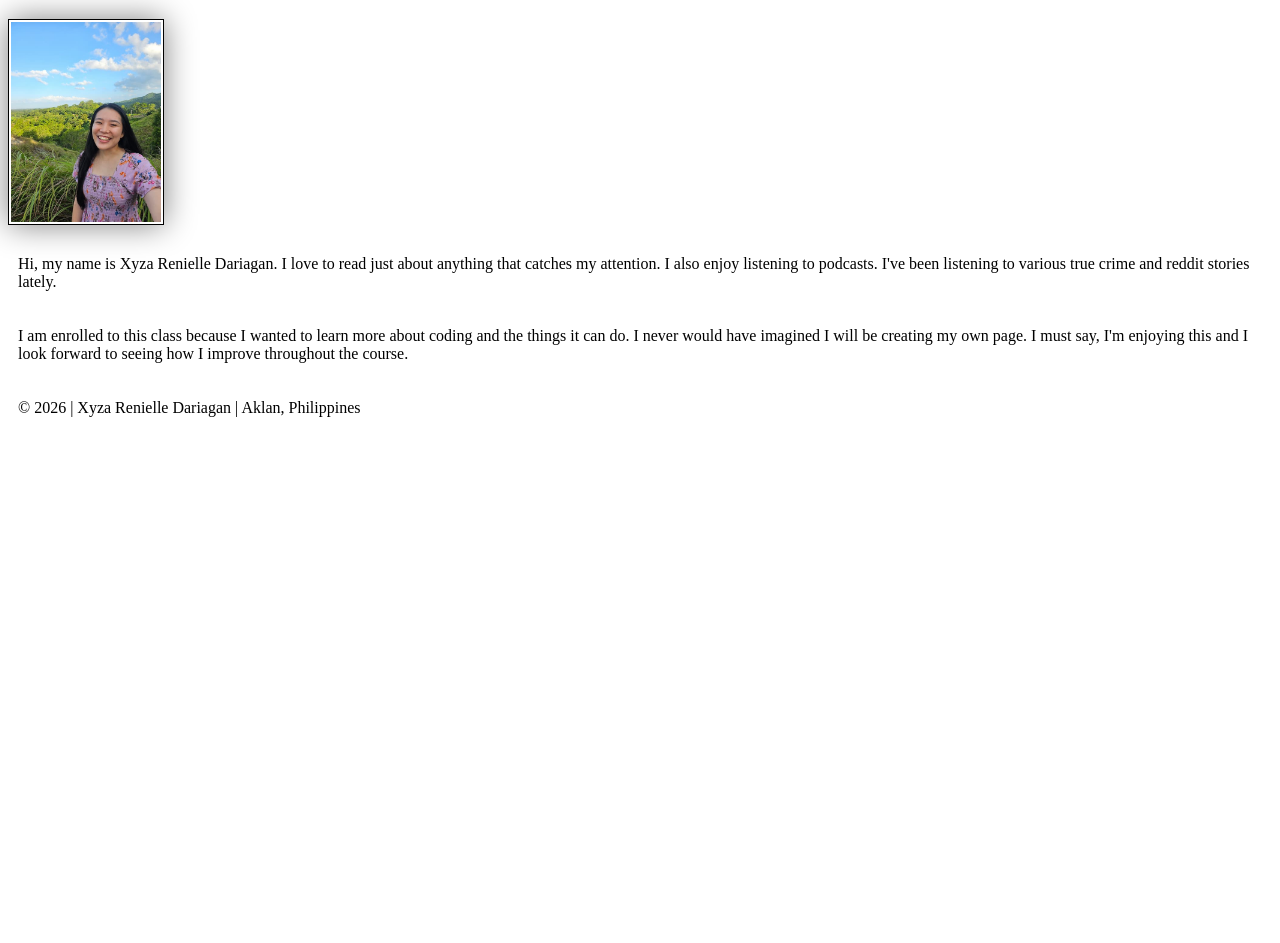
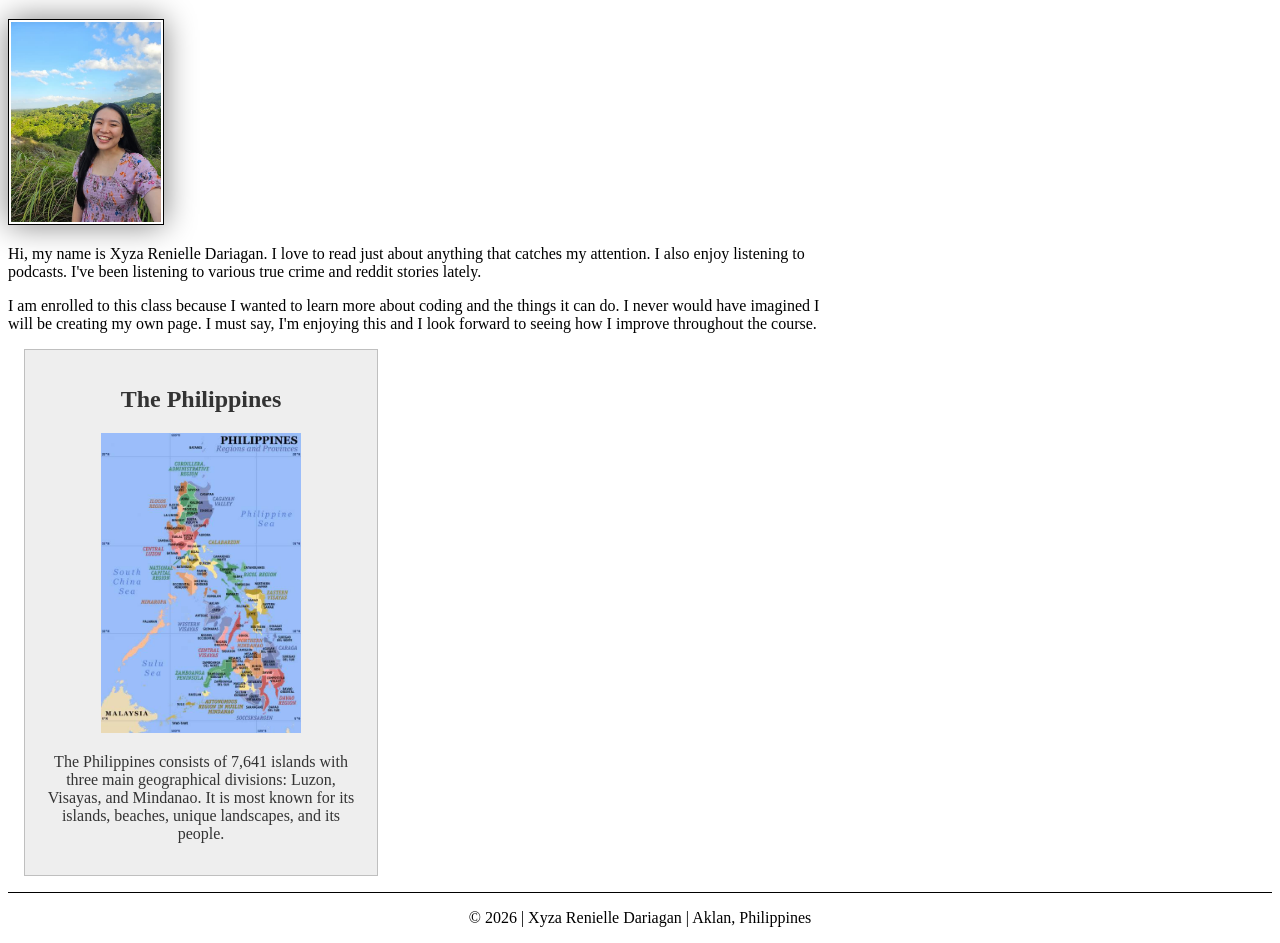
Before and after one commit to xyza-renielle/wdd130, a plain HTML site: page index.html in a window 1280 px wide. Shown: the part 125-1068 px from the top of the page. Before the commit the page ends 800 px from the top, so only its background shows below. Drawn offline with Linux system fonts and the light colour scheme.

Commit message:
Week02 Home Page Enhancement

```diff
--- a/index.html
+++ b/index.html
@@ -5,6 +5,8 @@
     <meta charset="UTF-8">
     <meta name="viewport" content="width=device-width, initial-scale=1.0">
     <title>Xyza Renielle Dariagan | WDD 130</title>
+    <meta name="description" content="Xyza Renielle Dariagan's WDD 130 Home Page">
+    <meta name="author" content="Xyza Renielle Dariagan">
     <link rel="stylesheet" href="styles/styles.css">
 </head>
 
@@ -26,6 +28,13 @@
             can do. I never would have imagined I will be creating my own page. I must say,
             I'm enjoying this and I look forward to seeing how I improve throughout the course.</p>
     </main>
+    <aside>
+        <h2>The Philippines</h2>
+        <img src="images/philippines.jpg" alt="The Philippine Islands">
+        <p>The Philippines consists of 7,641 islands with three main geographical divisions: Luzon,
+            Visayas, and Mindanao. It is most known for its islands, beaches, unique landscapes, and
+            its people.</p>
+    </aside>
     <footer>
         <p>© 2026 | Xyza Renielle Dariagan | Aklan, Philippines</p>
     </footer>
--- a/styles/styles.css
+++ b/styles/styles.css
@@ -13,7 +13,7 @@ h1 {
     color: darkblue;
 }
 
-img {
+main img {
     width: 150px;
     height: auto;
     border: 1px solid black;
@@ -22,5 +22,31 @@ img {
 }
 
 p {
-    padding: 10px;
+    padding: 0px;
 }
+
+main {
+    max-width: 840px;
+}
+
+aside {
+    width: 20rem;
+    margin: 1rem;
+    border: 1px solid rgb(0 0 0 / 0.2);
+    /* 1️⃣ */
+    padding: 1rem;
+    background-color: #eee;
+    color: #333;
+    text-align: center;
+}
+
+aside img {
+    width: 200px;
+    height: auto;
+}
+
+footer {
+    margin-top: 15px;
+    border-top: 1px solid #000;
+    text-align: center;
+}
```
Also changed, not shown: images/philippines.jpg (added).
